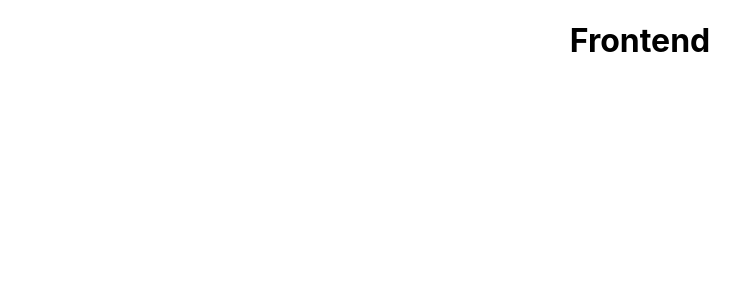
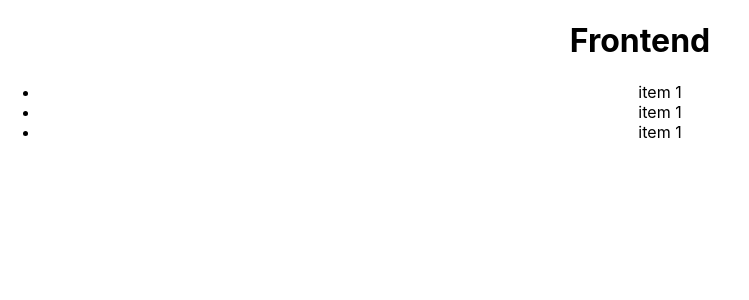
Before and after one commit to moraes3000/django-react, a React (Create React App) app in the folder frontend/: page / in a window 1280 px wide. Shown: the top 300 px of the page, without its empty margins (0-749 px from the left). Built offline with nearby package versions, Linux system fonts and the light colour scheme.

Commit message:
Criando componente Lista

```diff
--- a/frontend/public/index.html
+++ b/frontend/public/index.html
@@ -10,9 +10,6 @@
             content="Web site created using create-react-app"
     />
 
-
-    <link rel="manifest" href="%PUBLIC_URL%/manifest.json"/>
-
     <title>Django-Frontend</title>
 </head>
 <body>
--- a/frontend/src/App.js
+++ b/frontend/src/App.js
@@ -1,9 +1,11 @@
 import './App.css';
+import ListComponent from "./components/ListComponent";
 
 function App() {
   return (
     <div className="App">
       <h1>Frontend</h1>
+        <ListComponent />
     </div>
   );
 }
--- /dev/null
+++ b/frontend/src/components/ListComponent/index.js
@@ -0,0 +1,11 @@
+import React from 'react'
+
+export default  function ListComponent(){
+    return(
+        <ul>
+            <li>item 1</li>
+            <li>item 1</li>
+            <li>item 1</li>
+        </ul>
+    )
+}
```
Also changed, not shown: frontend/public/manifest.json (deleted), 1 other file (tests, documents, lock files or other folders).
